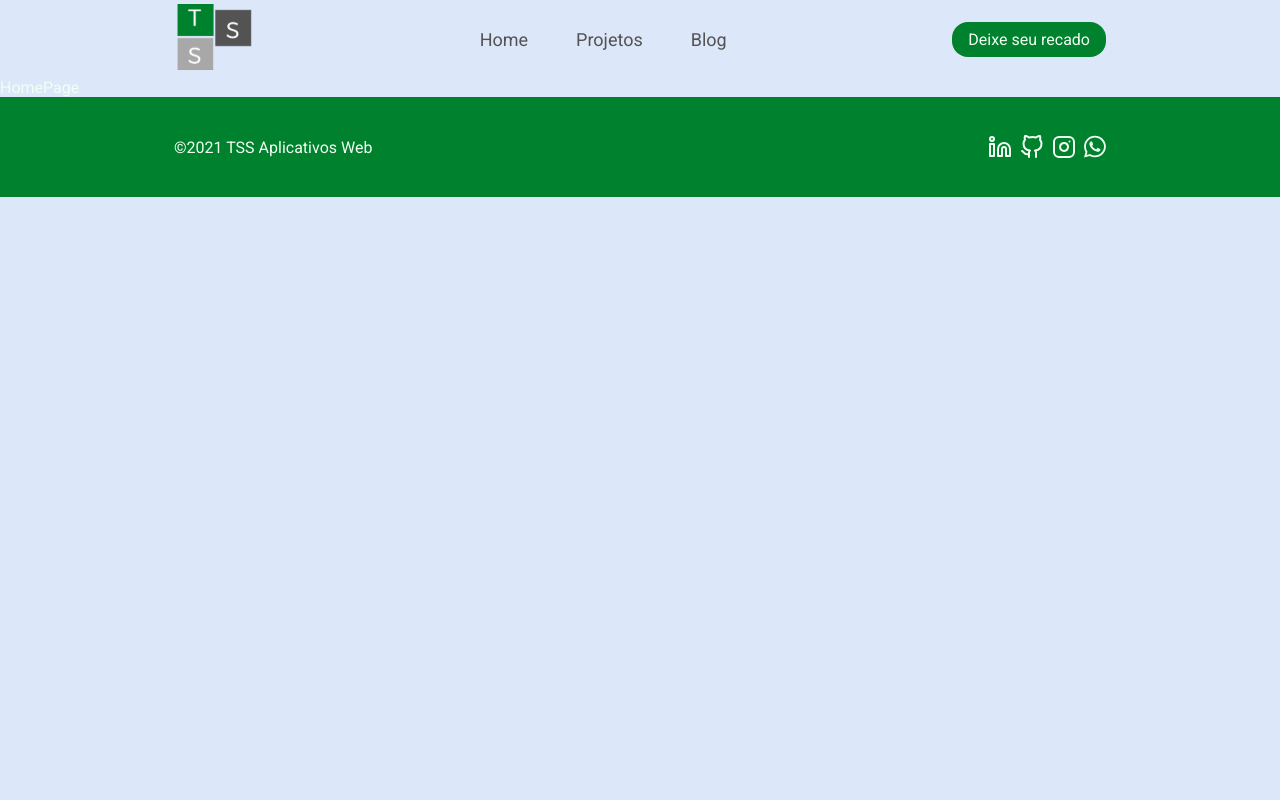
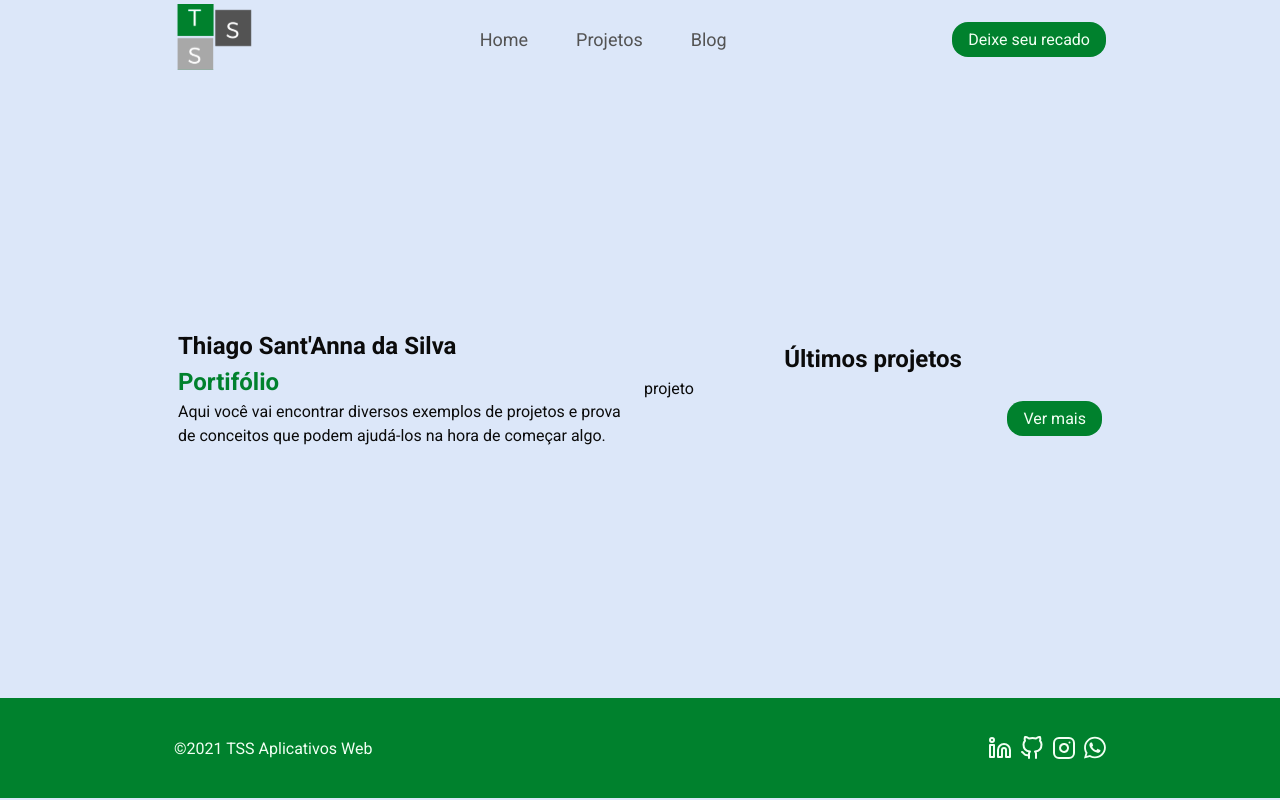
Before and after one commit to thiago-santanna/portifolio, a React (Vite) app: page / in a window 1280 px wide. Built offline with nearby package versions, Linux system fonts and the light colour scheme.

Commit message:
pagina main

```diff
--- a/src/App.jsx
+++ b/src/App.jsx
@@ -1,10 +1,25 @@
+import { Projeto } from "./components/projeto";
 import "./global.css";
 import styles from "./styles/App.module.css";
 
 export function App() {
   return (
     <>
-      <main className={styles.content}>HomePage</main>
+      <main className={styles.container}>
+        <section className={styles.informacao}>
+          <h1>Thiago Sant'Anna da Silva</h1>
+          <h2>Portifólio</h2>
+          <p>
+            Aqui você vai encontrar diversos exemplos de projetos e prova de
+            conceitos que podem ajudá-los na hora de começar algo.
+          </p>
+        </section>
+        <section className={styles.projetos}>
+          <h2>Últimos projetos</h2>
+          <Projeto />
+          <button>Ver mais</button>
+        </section>
+      </main>
     </>
   );
 }
--- /dev/null
+++ b/src/components/projeto/index.jsx
@@ -0,0 +1,7 @@
+export function Projeto() {
+  return (
+    <>
+      <p>projeto</p>
+    </>
+  );
+}
--- a/src/styles/App.module.css
+++ b/src/styles/App.module.css
@@ -0,0 +1,44 @@
+.container {
+  display: grid;
+  grid-template-columns: 1fr 1fr;
+  gap: 8px;
+  justify-content: space-between;
+  align-items: center;
+  padding-left: 8px;
+  padding-right: 8px;
+  color: var(--white);
+  height: 100px;
+  max-width: 940px;
+  margin: 0 auto;
+  height: calc(100vh - 180px);
+}
+
+.informacao {
+  line-height: 1.5;
+}
+.informacao h1,
+p {
+  color: var(--black-900);
+}
+.informacao h2 {
+  color: var(--green-600);
+}
+
+.projetos {
+  display: flex;
+  flex-direction: column;
+  line-height: 1.5;
+}
+.projetos h2 {
+  color: var(--black-900);
+  align-self: center;
+}
+.projetos button {
+  align-self: end;
+}
+
+@media (max-width: 600px) {
+  .container {
+    grid-template-columns: 1fr;
+  }
+}
--- a/src/styles/HeaderNavBar.module.css
+++ b/src/styles/HeaderNavBar.module.css
@@ -22,7 +22,7 @@ nav ul {
 button {
   color: var(--white);
   background: var(--green-600);
-  padding: 4px 8px;
+  padding: 8px 8px;
   border-radius: 16px;
   border: 0;
 }
```
Also changed, not shown: src/pages/home/index.jsx (added).
